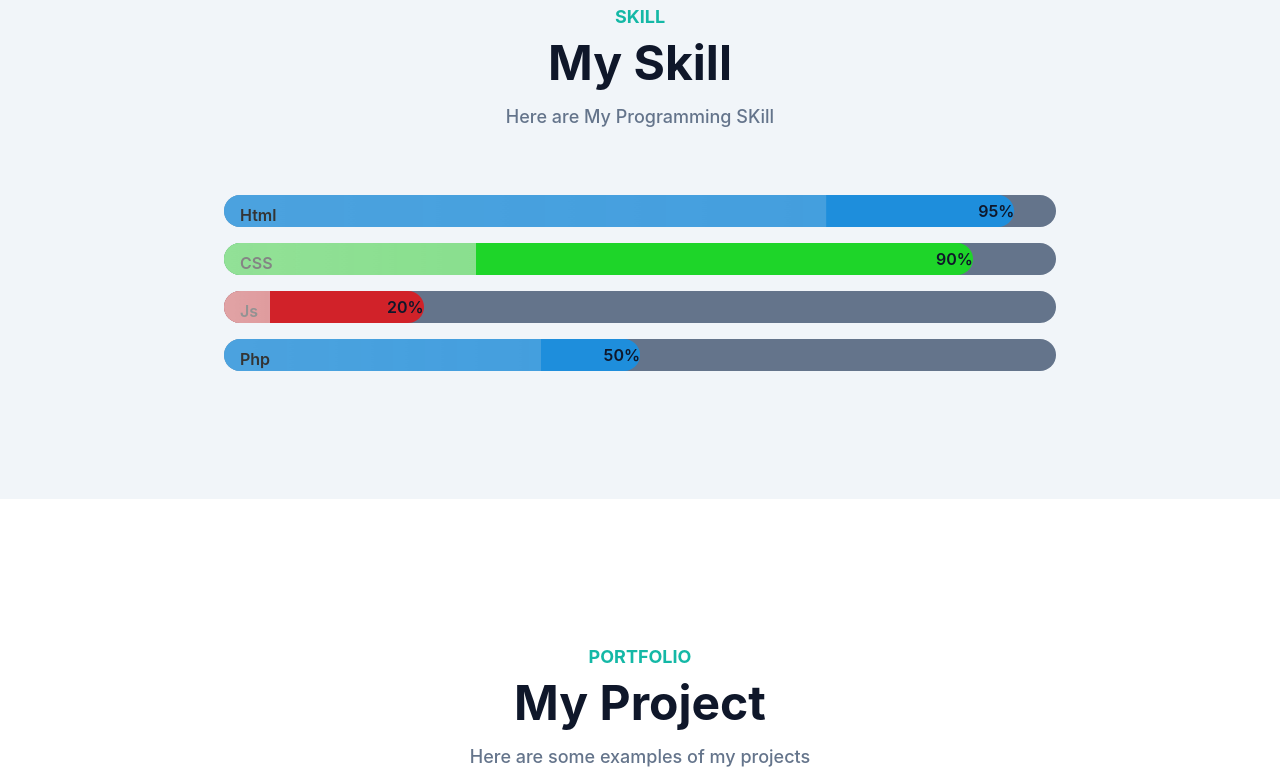
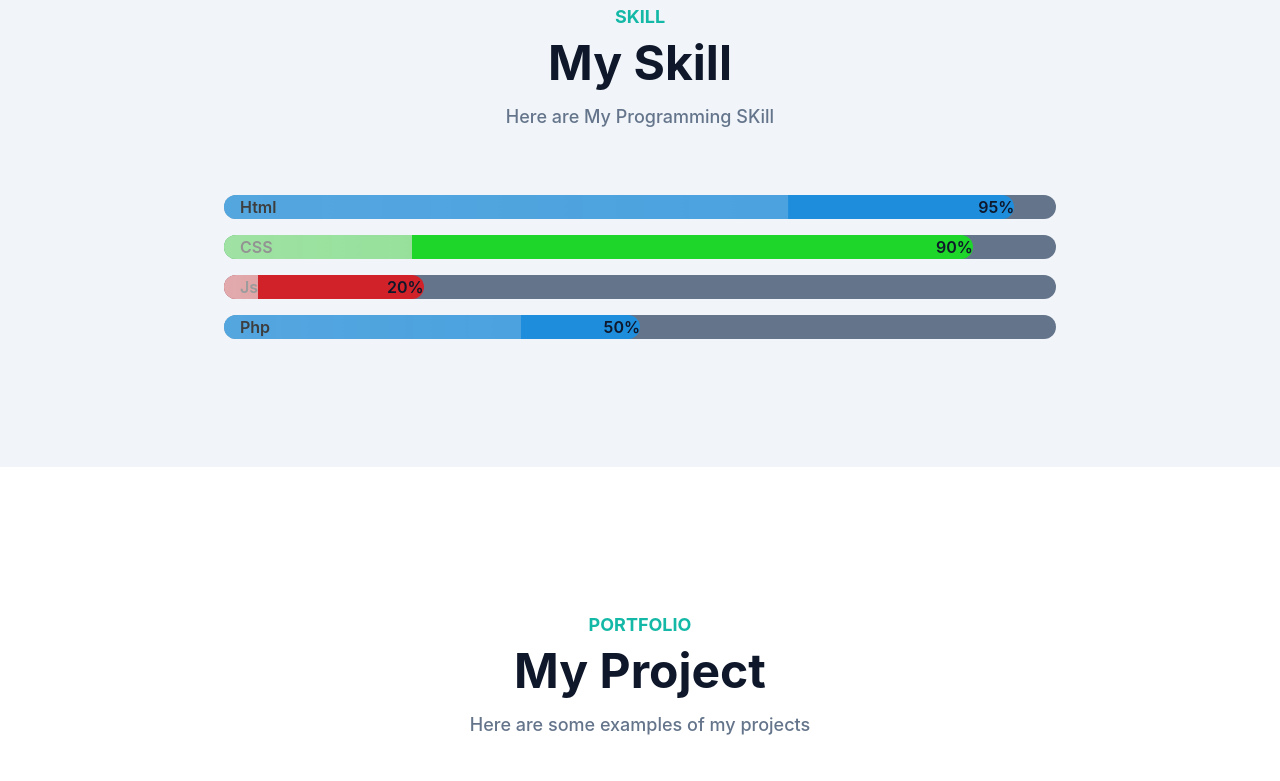
Before and after one commit to Irfan123fw/Irfansyah, a website: page index.html in a window 1280 px wide. Shown: the part 1457-2238 px from the top of the page. Drawn offline with Linux system fonts and the light colour scheme.

Commit message:
Update index.html

```diff
--- a/index.html
+++ b/index.html
@@ -6,7 +6,7 @@
     <meta name="viewport" content="width=device-width, initial-scale=1.0">
     <title>Irfan Syah </title>
         <link href="dist/output.css" rel="stylesheet">
-        <link rel="shortcut icon" href="dist/img/portfolio/icon.png" type="image/x-icon">
+        <link rel="shortcut icon" href="dist/img/portfolio/th.jpg" type="image/x-icon">
    <script>
        // On page load or when changing themes, best to add inline in `head` to avoid FOUC
 if (localStorage.theme === 'dark' || (!('theme' in localStorage) && window.matchMedia('(prefers-color-scheme: dark)').matches)) {
@@ -182,7 +182,7 @@ flex items-center z-10">
     <div class="relative pt-1  rounded-full bg-slate-500 w-full lg:w-2/3 lg:mx-auto items-center">
              <div class="flex  items-center shim-blue justify-between rounded-full" style="width:95% ;">
             <div>
-             <span class="text-xs font-semibold inline-block py-1 px-4 mt-2 align-center text-center justify-center rounded-full dark:text-white">
+             <span class="text-xs font-semibold inline-block py-1 px-4  align-center text-center justify-center rounded-full dark:text-white">
               Html
             </span>
     </div>
@@ -200,7 +200,7 @@ flex items-center z-10">
 <div class="relative pt-1 rounded-full bg-slate-500 w-full lg:w-2/3 lg:mx-auto mb-4">
     <div class="flex  items-center shim-green  justify-between rounded-full" style="width:90% ;">
    <div>
-    <span class="text-xs font-semibold inline-block py-1 px-4 mt-2  rounded-full text-cyan-600 bg-sky-500 dark:text-white">
+    <span class="text-xs mid font-semibold inline-block py-1 px-4   rounded-full text-cyan-600 bg-sky-500 dark:text-white">
      CSS
    </span>
 </div>
@@ -216,7 +216,7 @@ flex items-center z-10">
 <div class="relative pt-1 rounded-full bg-slate-500 mb-4 w-full lg:w-2/3 lg:mx-auto">
     <div class="flex  items-center shim-red  justify-between rounded-full" style="width:24% ;">
    <div>
-    <span class="text-xs font-semibold inline-block py-1 px-4 mt-2  rounded-full text-cyan-600 bg-sky-500 dark:text-white">
+    <span class="text-xs font-semibold inline-block py-1 px-4  rounded-full text-cyan-600 bg-sky-500 dark:text-white">
      Js
    </span>
 </div>
@@ -230,7 +230,7 @@ flex items-center z-10">
 <div class="relative pt-1 rounded-full bg-slate-500 w-full lg:w-2/3 lg:mx-auto mb-16">
     <div class="flex  items-center shim-blue  justify-between rounded-full" style="width:50% ;">
    <div>
-    <span class="text-xs font-semibold inline-block py-1 px-4 mt-2  rounded-full text-cyan-600 bg-sky-500 dark:text-white">
+    <span class="text-xs font-semibold inline-block py-1 px-4   rounded-full text-cyan-600 bg-sky-500 dark:text-white">
      Php
    </span>
 </div>
```
